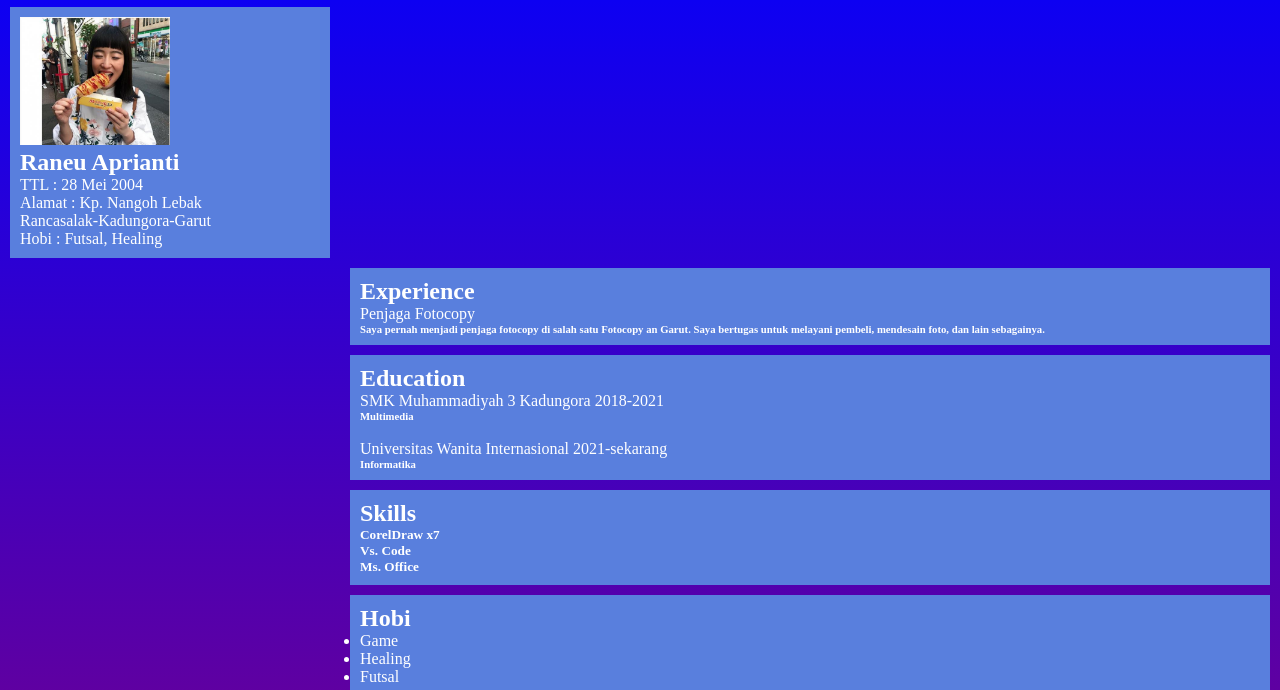
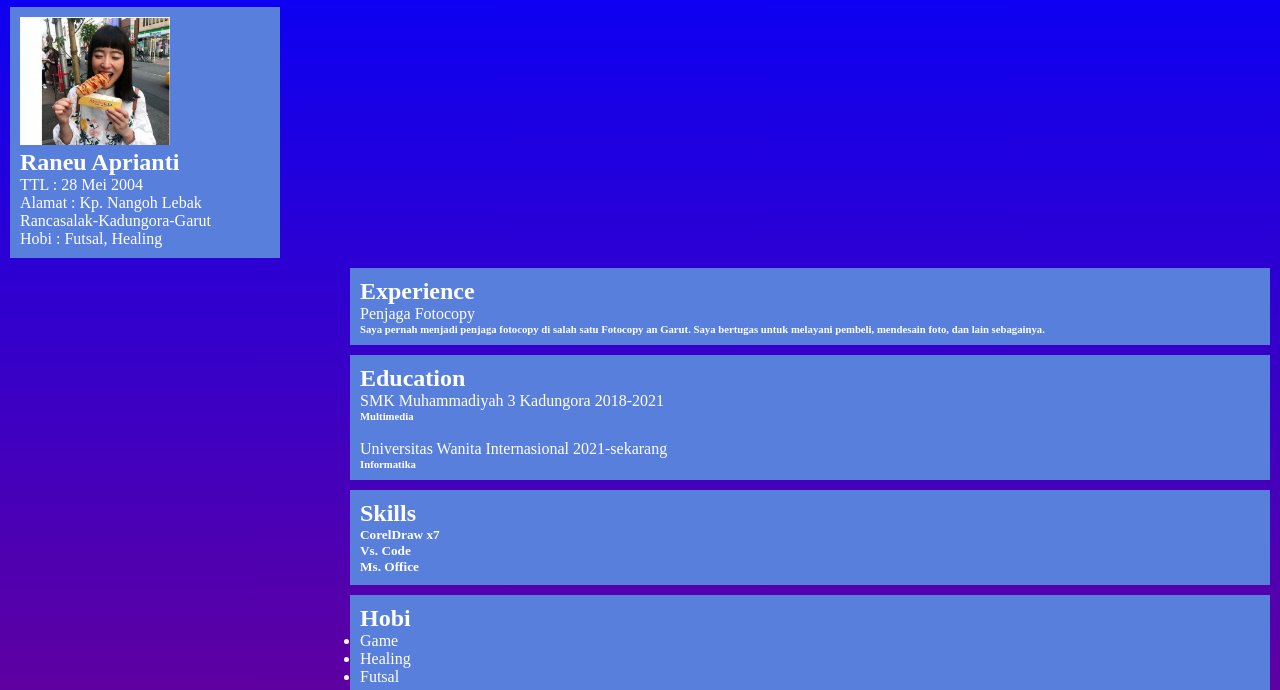
Before and after one commit to raneuaprianti/Portofolio, a plain HTML site: page index.html in a window 1280 px wide. Shown: the part 110-800 px from the top of the page. Drawn offline with Linux system fonts and the light colour scheme; some packages are replaced by stand-ins of ours; a script that the page names is missing.

Commit message:
Update style.css

```diff
--- a/style.css
+++ b/style.css
@@ -48,7 +48,7 @@ header p{
     background-color: rgb(89, 127, 221);
     margin: 10px;
     padding: 10px;
-    margin-right: 950px;
+    margin-right: 1000px;
 }
 .education article {
     background-color: rgb(89, 127, 221);
```
